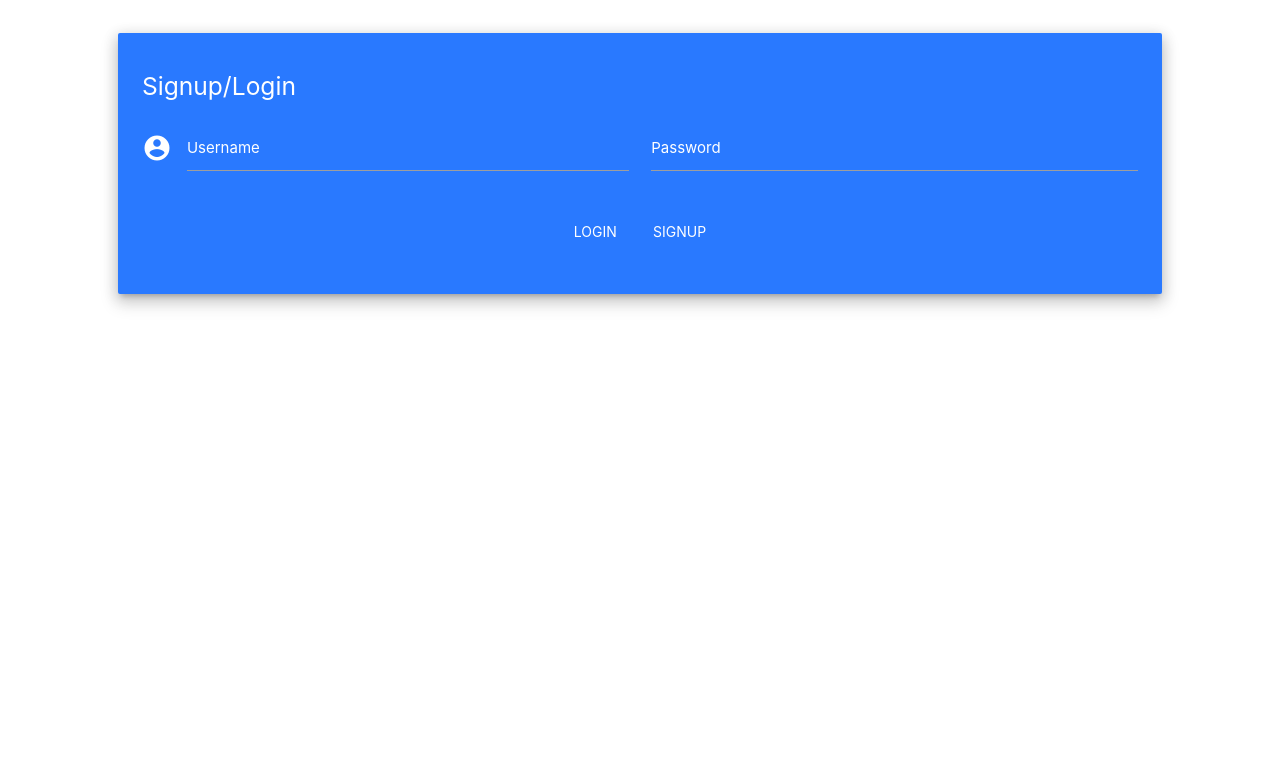
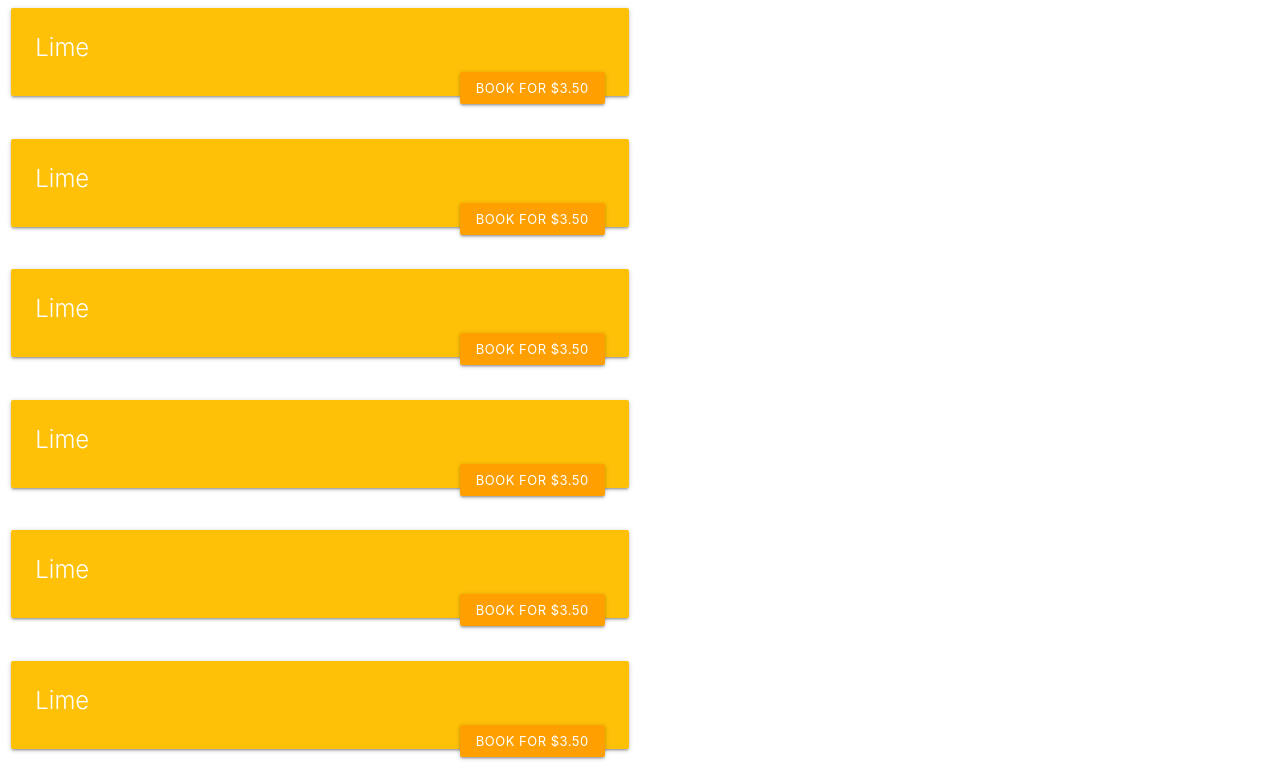
Before and after one commit to mathy353/ridrapp, a plain HTML site: page index.html in a window 1280 px wide. Shown: the part 131-915 px from the top of the page. Before the commit the page ends 800 px from the top, so only its background shows below. Drawn offline with nearby package versions, Linux system fonts and the light colour scheme.

Commit message:
overwritten for new mockup

```diff
--- a/index.html
+++ b/index.html
@@ -6,6 +6,8 @@
       <!--Import materialize.css-->
       <link type="text/css" rel="stylesheet" href="css/materialize.min.css"  media="screen,projection"/>
       <link type="text/css" rel="stylesheet" href="css/index.css">
+      <!--Fonts-->
+      <link href="https://fonts.googleapis.com/css?family=Staatliches&display=swap" rel="stylesheet">
       <link href="https://fonts.googleapis.com/css?family=Libre+Baskerville&display=swap" rel="stylesheet">
 
       <!--Let browser know website is optimized for mobile-->
@@ -13,33 +15,122 @@
     </head>
 
     <body>
+      <!--Body-->
 
-      <!--Content-->
+      <div class="navbar-fixed">
+        <nav class="nav-extended amber darken-2">
+          <div class="nav-wrapper">
+            <a href="#" class="brand-logo" style="font-family: 'Staatliches', cursive">⤜R─i─d─r⟶</a>
+          </div>
+          <div class="nav-content">
+            <ul class="tabs tabs-transparent">
+              <li class="tab"><a href="#profile">Profile</a></li>
+              <li class="tab"><a class="active" href="#search">Search</a></li>
+            </ul>
+          </div>
+        </nav>
+      </div>
+
+      <br><br><br>
+
       <div class="row">
-        <div class="col s1"></div>
-        <div class="col s10">
-          <h1 class="black-text z-depth-6 indigo-text text-darken-2 center-align" style="font-family: 'Libre Baskerville', serif;">Placeholdr</h1>
+        <div class="col s12 m6">
+          <div class="card amber">
+            <div class="card-content white-text">
+              <span class="card-title">Lime</span>
+              <a class="waves-effect waves-light btn-small right amber darken-2 activator">book for $3.50</a>
+            </div>
+            <div class="card-reveal">
+              <span class="card-title grey-text text-darken-4">Lime<i class="material-icons right">close</i></span>
+              <p>Lime ($1.00 activation, $0.15 per minute for 10 minutes)</p>
+              <p>+ RIDR fee (flat $1.00)</p>
+              <a class="waves-effect waves-light btn-small right amber darken-1">book for $3.50</a>
+            </div>
+          </div>
         </div>
       </div>
+
       <div class="row">
-        <div class="col s1"></div>
-        <div class="col s10">
-          <div class="card-panel blue accent-3 z-depth-3">
-            <h5 class="white-text">Signup/Login</h5>
-            <div class="row">
-              <div class="input-field col s6">
-                <i class="material-icons prefix white-text">account_circle</i>
-                <input id="username" type="text" class="validate">
-                <label class="white-text" for="username">Username</label>
-              </div>
-              <div class="input-field col s6">
-                <input id="password" type="text" class="validate">
-                <label class="white-text" for="password">Password</label>
-              </div>
+        <div class="col s12 m6">
+          <div class="card amber">
+            <div class="card-content white-text">
+              <span class="card-title">Lime</span>
+              <a class="waves-effect waves-light btn-small right amber darken-2 activator">book for $3.50</a>
             </div>
-            <div class="row center-align">
-              <a href="#login" class="waves-effect waves-light btn-flat white-text">Login</a>
-              <a href="#signup" class="waves-effect waves-light btn-flat white-text">Signup</a>
+            <div class="card-reveal">
+              <span class="card-title grey-text text-darken-4">Lime<i class="material-icons right">close</i></span>
+              <p>Lime ($1.00 activation, $0.15 per minute for 10 minutes)</p>
+              <p>+ RIDR fee (flat $1.00)</p>
+              <a class="waves-effect waves-light btn-small right amber darken-1">book for $3.50</a>
+            </div>
+          </div>
+        </div>
+      </div>
+
+      <div class="row">
+        <div class="col s12 m6">
+          <div class="card amber">
+            <div class="card-content white-text">
+              <span class="card-title">Lime</span>
+              <a class="waves-effect waves-light btn-small right amber darken-2 activator">book for $3.50</a>
+            </div>
+            <div class="card-reveal">
+              <span class="card-title grey-text text-darken-4">Lime<i class="material-icons right">close</i></span>
+              <p>Lime ($1.00 activation, $0.15 per minute for 10 minutes)</p>
+              <p>+ RIDR fee (flat $1.00)</p>
+              <a class="waves-effect waves-light btn-small right amber darken-1">book for $3.50</a>
+            </div>
+          </div>
+        </div>
+      </div>
+
+      <div class="row">
+        <div class="col s12 m6">
+          <div class="card amber">
+            <div class="card-content white-text">
+              <span class="card-title">Lime</span>
+              <a class="waves-effect waves-light btn-small right amber darken-2 activator">book for $3.50</a>
+            </div>
+            <div class="card-reveal">
+              <span class="card-title grey-text text-darken-4">Lime<i class="material-icons right">close</i></span>
+              <p>Lime ($1.00 activation, $0.15 per minute for 10 minutes)</p>
+              <p>+ RIDR fee (flat $1.00)</p>
+              <a class="waves-effect waves-light btn-small right amber darken-1">book for $3.50</a>
+            </div>
+          </div>
+        </div>
+      </div>
+
+      <div class="row">
+        <div class="col s12 m6">
+          <div class="card amber">
+            <div class="card-content white-text">
+              <span class="card-title">Lime</span>
+              <a class="waves-effect waves-light btn-small right amber darken-2 activator">book for $3.50</a>
+            </div>
+            <div class="card-reveal">
+              <span class="card-title grey-text text-darken-4">Lime<i class="material-icons right">close</i></span>
+              <p>Lime ($1.00 activation, $0.15 per minute for 10 minutes)</p>
+              <p>+ RIDR fee (flat $1.00)</p>
+              <a class="waves-effect waves-light btn-small right amber darken-1">book for $3.50</a>
+            </div>
+          </div>
+        </div>
+      </div>
+
+      <div class="row">
+        <div class="col s12 m6">
+          <div class="card amber">
+            <div class="card-content white-text">
+              <span class="card-title">Lime</span>
+              <a class="waves-effect waves-light btn-small right amber darken-2 activator">book for $3.50</a>
+            </div>
+            <div class="card-reveal">
+              <span class="card-title grey-text text-darken-4">Lime<i class="material-icons right">close</i></span>
+              <p>Lime ($1.00 activation, $0.15 per minute for 10 minutes)</p>
+              <p>+ RIDR fee (flat $1.00)</p>
+              <a class="waves-effect waves-light btn-small right amber darken-1">book for $3.50</a>
+            </div>
           </div>
         </div>
       </div>
```
